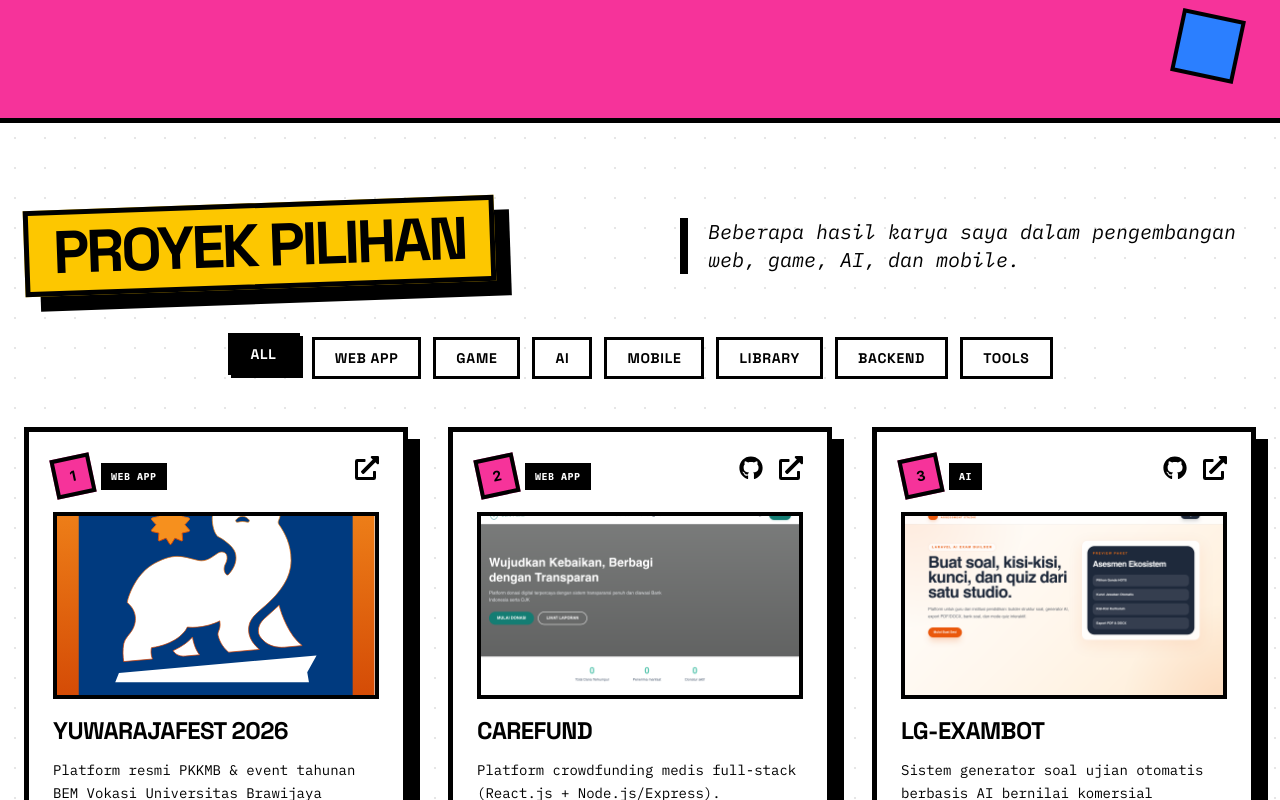
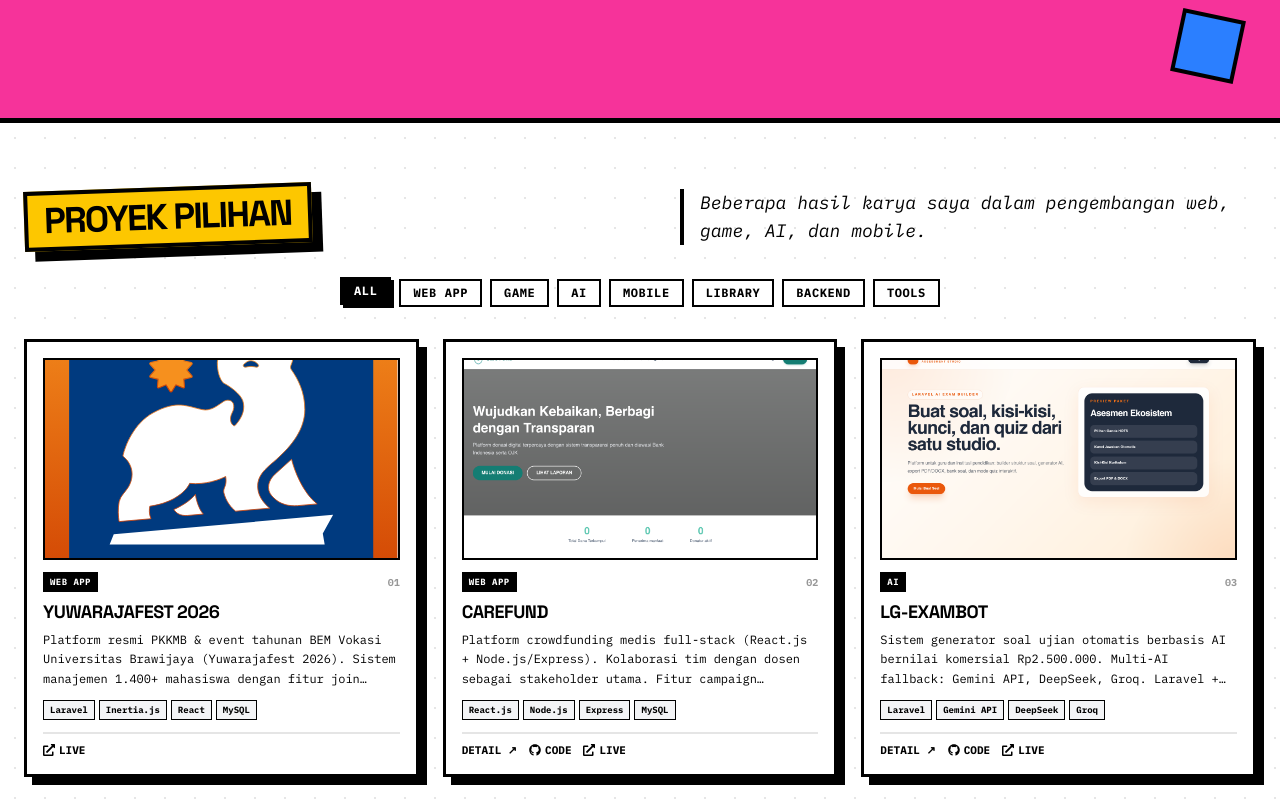
Before and after one commit to sternnaufal/sternnaufal.github.io, a React (Vite) app: page / in a window 1280 px wide. Shown: the part 760-1560 px from the top of the page. Built offline with nearby package versions, Linux system fonts and the light colour scheme.

Commit message:
feat(projects): make feature projects section compact like portfolio-style cards

```diff
--- a/src/components/Projects.jsx
+++ b/src/components/Projects.jsx
@@ -8,14 +8,6 @@ const PER_PAGE = 6
 function Projects() {
   const [activeCategory, setActiveCategory] = useState('All')
   const [page, setPage] = useState(1)
-  const [lightbox, setLightbox] = useState(null)
-
-  useEffect(() => {
-    if (!lightbox) return
-    const handler = (e) => { if (e.key === 'Escape') setLightbox(null) }
-    window.addEventListener('keydown', handler)
-    return () => window.removeEventListener('keydown', handler)
-  }, [lightbox])
 
   const filtered = activeCategory === 'All'
     ? projects
@@ -32,41 +24,43 @@ function Projects() {
     hidden: { opacity: 0 },
     show: {
       opacity: 1,
-      transition: { staggerChildren: 0.12 }
+      transition: { staggerChildren: 0.08 }
     }
   }
 
   const item = {
-    hidden: { y: 30, opacity: 0 },
+    hidden: { y: 20, opacity: 0 },
     show: { y: 0, opacity: 1 }
   }
 
+  const detailHref = (p) => p.caseStudy || p.live || '#'
+
   return (
-    <section id="projects" className="projects py-20 px-6 border-b-5 border-black bg-white dark:bg-gray-950 overflow-hidden relative scroll-mt-24">
+    <section id="projects" className="projects py-16 px-6 border-b-5 border-black bg-white dark:bg-gray-950 overflow-hidden relative scroll-mt-24">
       <div className="absolute inset-0 opacity-10 dark:opacity-20 pointer-events-none" style={{
         backgroundImage: 'radial-gradient(circle, black 1px, transparent 1px)',
         backgroundSize: '30px 30px'
       }} />
 
       <div className="max-w-7xl mx-auto relative z-10">
-        <div className="flex flex-col md:flex-row items-center justify-between mb-12 gap-8">
-          <h2 className="font-space text-4xl md:text-6xl font-bold uppercase tracking-tighter bg-yellow-400 dark:bg-pink-500 px-6 py-2 border-5 border-black shadow-neo-large -rotate-2">
+        <div className="flex flex-col md:flex-row items-center justify-between mb-8 gap-6">
+          <h2 className="font-space text-3xl md:text-4xl font-bold uppercase tracking-tighter bg-yellow-400 dark:bg-pink-500 px-4 py-1.5 border-4 border-black shadow-neo -rotate-2">
             PROYEK PILIHAN
           </h2>
-          <p className="font-mono text-lg md:text-xl max-w-xl border-l-8 border-black pl-5 italic">
+          <p className="font-mono text-base md:text-lg max-w-xl border-l-4 border-black pl-4 italic">
             Beberapa hasil karya saya dalam pengembangan web, game, AI, dan mobile.
           </p>
         </div>
 
         {/* Filter */}
-        <div className="flex flex-wrap gap-3 mb-12 justify-center">
+        <div className="flex flex-wrap gap-2 mb-8 justify-center">
           {projectCategories.map((cat) => (
             <button
               key={cat}
               onClick={() => setActiveCategory(cat)}
-              className={`font-space font-bold px-5 py-2 border-3 border-black uppercase text-sm tracking-wider transition-all ${
+              className={`font-mono text-xs font-bold px-3 py-1 border-2 border-black uppercase tracking-wider transition-all ${
                 activeCategory === cat
-                  ? 'bg-black text-white dark:bg-yellow-400 dark:text-black shadow-neo-mini -translate-y-1'
+                  ? 'bg-black text-white dark:bg-yellow-400 dark:text-black shadow-neo-mini -translate-y-0.5'
                   : 'bg-white dark:bg-gray-800 hover:-translate-y-0.5 hover:shadow-neo-mini'
               }`}
             >
@@ -80,7 +74,7 @@ function Projects() {
           variants={container}
           initial="hidden"
           animate="show"
-          className="grid grid-cols-1 md:grid-cols-2 lg:grid-cols-3 gap-10"
+          className="grid grid-cols-1 sm:grid-cols-2 lg:grid-cols-3 gap-6"
         >
           {paginated.map((project, index) => (
             <motion.div
@@ -89,36 +83,14 @@ function Projects() {
               layout
               className="group relative"
             >
-              <div className="absolute inset-0 bg-black translate-x-3 translate-y-3 group-hover:translate-x-5 group-hover:translate-y-5 transition-transform" />
+              <div className="absolute inset-0 bg-black translate-x-2 translate-y-2 group-hover:translate-x-3 group-hover:translate-y-3 transition-transform" />
 
-              <div className="relative bg-white dark:bg-gray-900 border-5 border-black p-6 h-full flex flex-col group-hover:-translate-x-1 group-hover:-translate-y-1 transition-all duration-300">
-                <div className="mb-4 flex justify-between items-start">
-                  <div className="flex gap-2 items-center">
-                    <div className="bg-pink-500 dark:bg-yellow-400 w-10 h-10 border-4 border-black flex items-center justify-center font-bold text-sm -rotate-12 group-hover:rotate-0 transition-transform">
-                      {index + 1}
-                    </div>
-                    {project.category && (
-                      <span className="font-mono text-[10px] font-bold bg-black text-white dark:bg-yellow-400 dark:text-black px-2 py-1 border-2 border-black uppercase tracking-wider">
-                        {project.category}
-                      </span>
-                    )}
-                  </div>
-                  <div className="flex gap-4">
-                    {project.github && (
-                      <a href={project.github} target="_blank" rel="noopener noreferrer" aria-label={`Lihat kode ${project.title} di GitHub`} className="text-2xl hover:text-pink-500 dark:hover:text-yellow-400 transition-colors">
-                        <FaGithub />
-                      </a>
-                    )}
-                    {project.live && (
-                      <a href={project.live} target="_blank" rel="noopener noreferrer" aria-label={`Buka demo ${project.title}`} className="text-2xl hover:text-pink-500 dark:hover:text-yellow-400 transition-colors">
-                        <FaExternalLinkAlt />
-                      </a>
-                    )}
-                  </div>
-                </div>
-
-                {project.image && (
-                  <button onClick={() => setLightbox(project)} className="mb-4 border-4 border-black overflow-hidden bg-gray-200 dark:bg-gray-800 w-full text-left cursor-pointer group/image">
+              <div className="relative bg-white dark:bg-gray-900 border-3 border-black p-4 h-full flex flex-col group-hover:-translate-x-0.5 group-hover:-translate-y-0.5 transition-all duration-300">
+                <a
+                  href={detailHref(project)}
+                  className="mb-3 block border-2 border-black overflow-hidden bg-gray-200 dark:bg-gray-800"
+                  aria-label={`Buka detail ${project.title}`}
+                >
                   <div className="aspect-video relative">
                     <img
                       src={project.image}
@@ -126,46 +98,62 @@ function Projects() {
                       className="absolute inset-0 w-full h-full object-cover group-hover:scale-105 transition-transform duration-500"
                       loading="lazy"
                     />
-                      <div className="absolute inset-0 bg-black/0 group-hover/image:bg-black/20 transition-colors flex items-center justify-center">
-                        <span className="bg-white dark:bg-gray-900 text-black dark:text-white font-bold px-3 py-1 border-2 border-black text-xs uppercase opacity-0 group-hover/image:opacity-100 transition-opacity -translate-y-2 group-hover/image:translate-y-0">
-                          Perbesar
+                    <div className="absolute inset-0 bg-black/0 group-hover:bg-black/20 transition-colors flex items-center justify-center">
+                      <span className="bg-white dark:bg-gray-900 text-black dark:text-white font-bold px-2.5 py-1 border-2 border-black text-[10px] uppercase opacity-0 group-hover:opacity-100 transition-opacity">
+                        View Details ↗
                       </span>
                     </div>
                   </div>
-                  </button>
+                </a>
+
+                <div className="mb-1.5 flex justify-between items-center gap-2">
+                  {project.category && (
+                    <span className="font-mono text-[9px] font-bold bg-black text-white dark:bg-yellow-400 dark:text-black px-1.5 py-0.5 border border-black uppercase tracking-wider">
+                      {project.category}
+                    </span>
                   )}
+                  <span className="font-mono text-[10px] font-bold opacity-40">
+                    {String(index + 1).padStart(2, '0')}
+                  </span>
+                </div>
 
-                <h3 className="font-space text-2xl font-bold mb-3 uppercase tracking-tight group-hover:underline decoration-yellow-400 decoration-8 underline-offset-4">
+                <h3 className="font-space text-base md:text-lg font-bold mb-1 uppercase tracking-tight group-hover:underline decoration-yellow-400 decoration-4 underline-offset-4">
                   {project.title}
                 </h3>
 
-                <p className="font-mono text-sm leading-relaxed mb-4 flex-grow">
+                <p className="font-mono text-xs leading-relaxed mb-3 flex-grow line-clamp-3">
                   {project.description}
                 </p>
 
                 {project.tech && project.tech.length > 0 && (
-                  <div className="flex flex-wrap gap-1.5 mb-4">
-                    {project.tech.map((t) => (
-                      <span key={t} className="font-mono text-[10px] font-bold bg-gray-100 dark:bg-gray-800 text-black dark:text-white px-2 py-0.5 border-2 border-black">
+                  <div className="flex flex-wrap gap-1 mb-3">
+                    {project.tech.slice(0, 4).map((t) => (
+                      <span key={t} className="font-mono text-[9px] font-bold bg-gray-100 dark:bg-gray-800 text-black dark:text-white px-1.5 py-0.5 border border-black">
                         {t}
                       </span>
                     ))}
+                    {project.tech.length > 4 && (
+                      <span className="font-mono text-[9px] font-bold opacity-50 px-1 py-0.5">
+                        +{project.tech.length - 4}
+                      </span>
+                    )}
                   </div>
                 )}
 
-                <div className="mt-auto flex flex-wrap gap-3 pt-4 border-t-2 border-black/10 dark:border-white/10">
+                <div className="mt-auto flex flex-wrap gap-3 pt-2 border-t-2 border-black/10 dark:border-white/10 font-mono text-[11px] font-bold uppercase">
                   {project.caseStudy ? (
-                    <a href={project.caseStudy} className="bg-yellow-400 dark:bg-pink-500 text-black dark:text-white font-bold px-4 py-2 border-3 border-black text-sm uppercase shadow-neo-mini hover:-translate-y-1 hover:shadow-neo transition-all">
-                      Case Study
+                    <a href={project.caseStudy} className="hover:text-pink-500 dark:hover:text-yellow-400 transition-colors">
+                      Detail ↗
                     </a>
                   ) : null}
                   {project.github ? (
-                    <a href={project.github} target="_blank" rel="noopener noreferrer" className="bg-white dark:bg-gray-800 text-black dark:text-white font-bold px-4 py-2 border-3 border-black text-sm uppercase shadow-neo-mini hover:-translate-y-1 hover:shadow-neo transition-all">
-                      View Code
+                    <a href={project.github} target="_blank" rel="noopener noreferrer" className="inline-flex items-center gap-1 hover:text-pink-500 dark:hover:text-yellow-400 transition-colors">
+                      <FaGithub className="text-xs" /> Code
                     </a>
-                  ) : project.live ? (
-                    <a href={project.live} target="_blank" rel="noopener noreferrer" className="bg-white dark:bg-gray-800 text-black dark:text-white font-bold px-4 py-2 border-3 border-black text-sm uppercase shadow-neo-mini hover:-translate-y-1 hover:shadow-neo transition-all">
-                      View App
+                  ) : null}
+                  {project.live ? (
+                    <a href={project.live} target="_blank" rel="noopener noreferrer" className="inline-flex items-center gap-1 hover:text-pink-500 dark:hover:text-yellow-400 transition-colors">
+                      <FaExternalLinkAlt className="text-xs" /> Live
                     </a>
                   ) : null}
                 </div>
@@ -182,7 +170,7 @@ function Projects() {
           <div className="flex justify-center mt-12">
             <button
               onClick={() => setPage((p) => p + 1)}
-              className="bg-black text-white dark:bg-yellow-400 dark:text-black font-bold px-8 py-3 border-4 border-black text-sm uppercase shadow-neo hover:-translate-y-1 hover:shadow-neo-large transition-all flex items-center gap-3"
+              className="bg-black text-white dark:bg-yellow-400 dark:text-black font-bold px-6 py-2.5 border-4 border-black text-sm uppercase shadow-neo hover:-translate-y-1 hover:shadow-neo-large transition-all flex items-center gap-3"
             >
               <span>Muat Lainnya</span>
               <FaChevronRight />
@@ -190,34 +178,6 @@ function Projects() {
           </div>
         )}
       </div>
-
-      {lightbox && (
-        <div
-          className="fixed inset-0 z-50 flex items-center justify-center bg-black/80 p-4"
-          onClick={() => setLightbox(null)}
-          role="dialog"
-          aria-modal="true"
-          aria-label={`Perbesar gambar: ${lightbox.title}`}
-        >
-          <div
-            className="relative max-w-5xl w-full border-5 border-black shadow-neo-large"
-            onClick={(e) => e.stopPropagation()}
-          >
-            <button
-              onClick={() => setLightbox(null)}
-              className="absolute -top-4 -right-4 z-10 bg-pink-500 border-4 border-black w-10 h-10 flex items-center justify-center font-space font-bold text-xl text-black hover:bg-yellow-400 transition-colors shadow-neo-mini hover:-translate-y-0.5"
-              aria-label="Tutup perbesar gambar"
-            >
-              X
-            </button>
-            <img
-              src={lightbox.image}
-              alt={lightbox.title}
-              className="w-full h-auto max-h-[85vh] object-contain bg-white dark:bg-gray-900"
-            />
-          </div>
-        </div>
-      )}
     </section>
   )
 }
```
Lines whose indentation alone changed are shown as unchanged.
